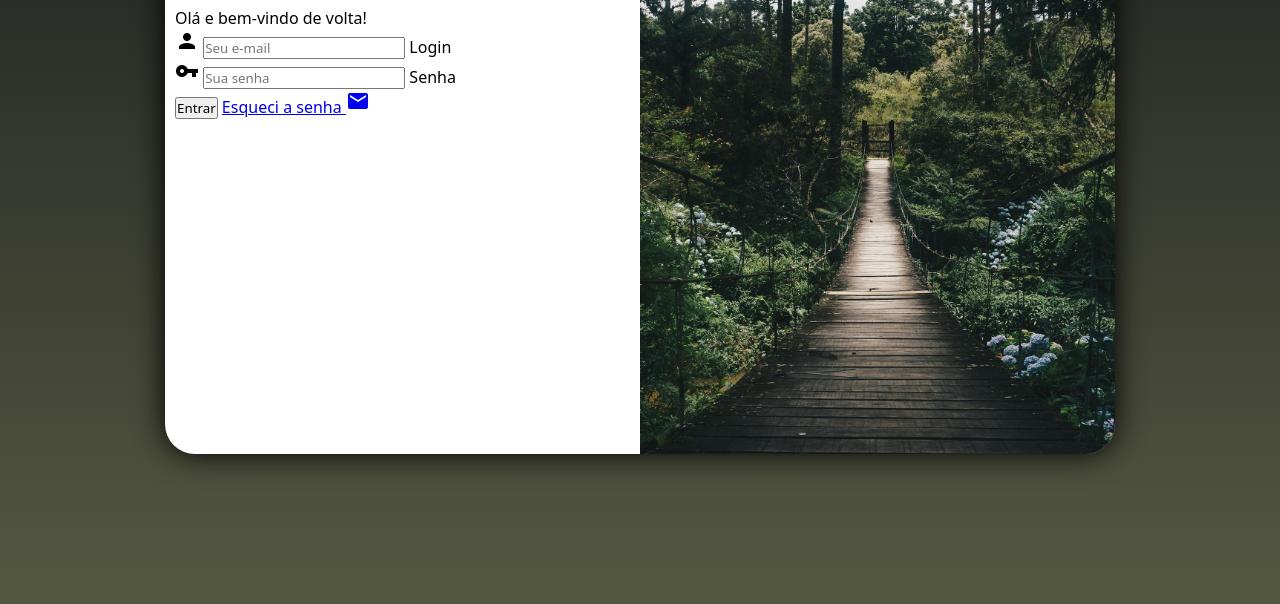
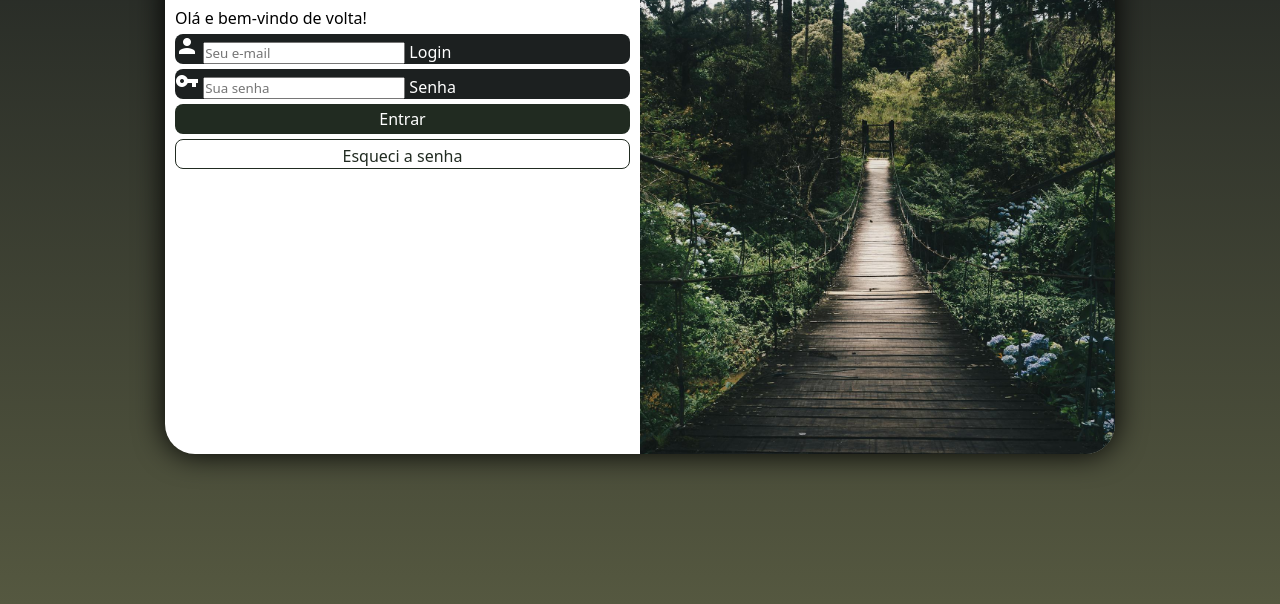
Before and after one commit to jvictordev7/projeto-login, a plain HTML site: page index.html in a window 1280 px wide. Shown: the part 196-800 px from the top of the page. Drawn offline with Linux system fonts and the light colour scheme.

Commit message:
atualizei login

```diff
--- a/estilos/style.css
+++ b/estilos/style.css
@@ -35,7 +35,7 @@ main {
     overflow: hidden;
 
     background-color: white;
-    width: 250px;
+    width: 255px;
     height: 500px;
     border-radius: 30px;
     box-shadow: 0px 0px 30px black;
@@ -65,3 +65,49 @@ div#formulario h1 {
 div#formulario p {
     font-size: 0.8em;
 }
+
+form div.campo {
+    background-color: #1C2020;
+    color: white;
+    display: block;
+    width: 100%;
+    height: 30px;
+    border-radius: 8px;
+    margin: 5px 0px;
+}
+
+form input[type=submit] {
+    display: block;
+    font-size: 1em;
+    width: 100%;
+    height: 30px;
+    background-color: #212B21;
+    color: white;
+    border: none;
+    border-radius: 8px;
+    cursor: pointer;
+}
+
+form input[type=submit]:hover {
+    background-color: #555840;
+}
+
+.botao {
+    display: block;
+    text-align: center;
+    font-size: 1em;
+    width: 100%;
+    height: 30px;
+    padding-top: 5px;
+    margin-top: 5px;
+    background-color: white;
+    color: #212B21;
+    border: 1px solid #212B21;
+    border-radius: 8px;
+    text-decoration: none;
+}
+
+.botao:hover {
+    background-color: #212B21;
+    color: white;
+}
--- a/index.html
+++ b/index.html
@@ -30,8 +30,8 @@
                         <label for="isenha">Senha</label>
                     </div>
                     <input type="submit" value="Entrar">
-                    <a href="esqueci.html">
-                        Esqueci a senha <i class="material-icons">mail</i>
+                    <a href="esqueci.html" class="botao">
+                        Esqueci a senha
                     </a>
                 </form>
             </div>
```
